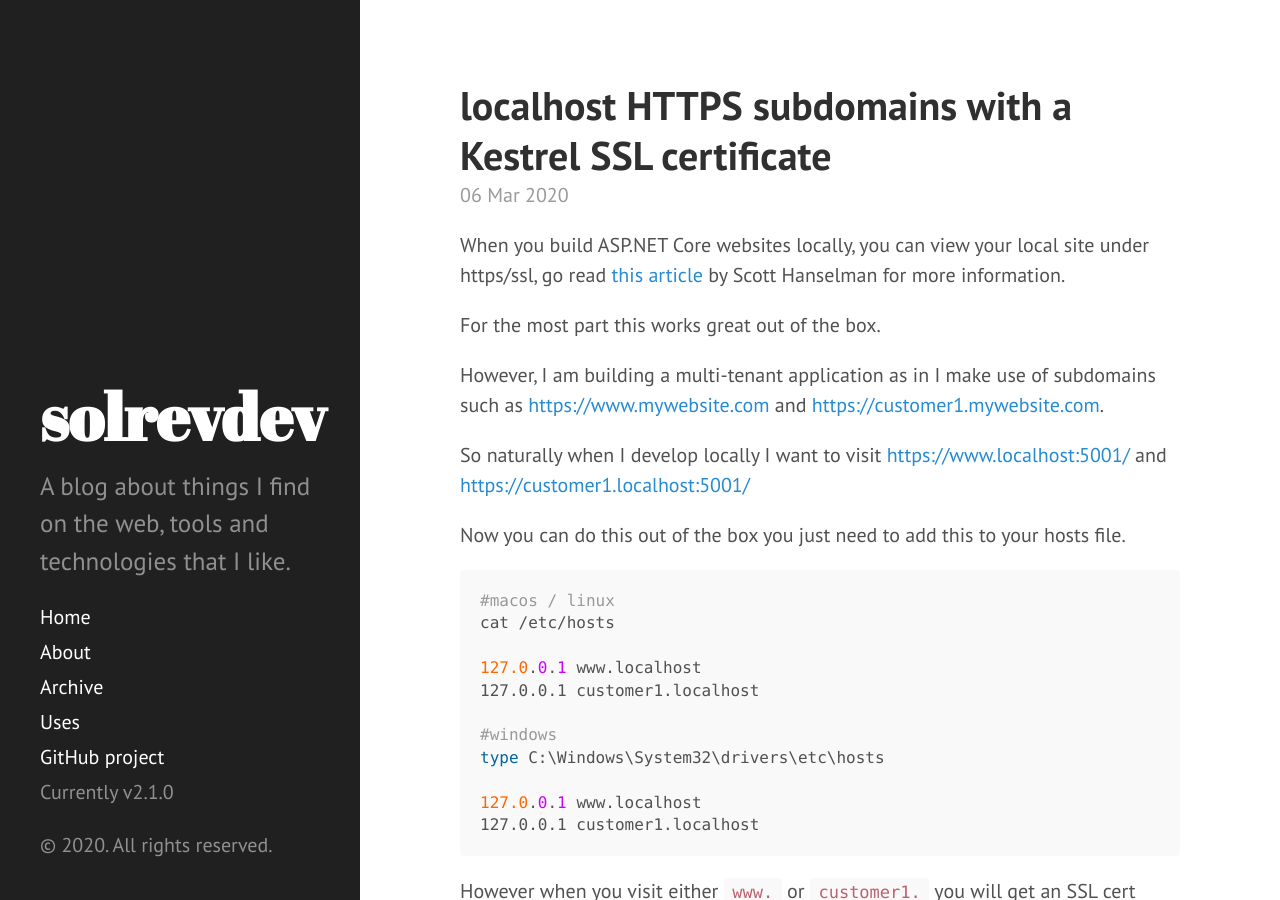
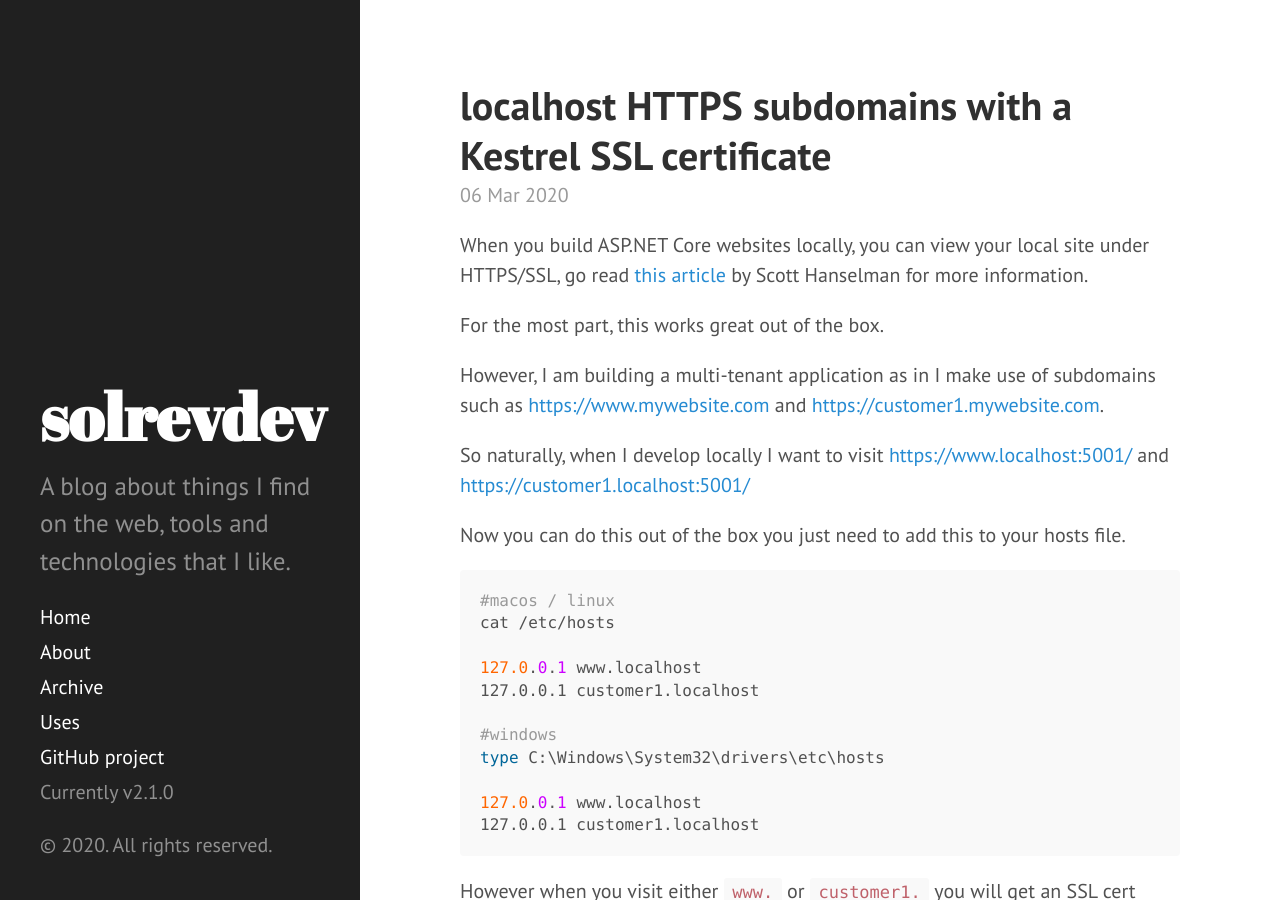
Before and after one commit to solrevdev/solrevdev.github.io, a Jekyll site: the page built from _posts/2020-03-06-localhost-https-subdomains-with-a-kestrel-ssl-certificate.md, in a window 1280 px wide and 900 px high. Built offline with Jekyll 4.4.1, drawn with Linux system fonts in a browser that asks for light colours; some of the changed text lies outside the part shown.

````diff
--- a/_posts/2020-03-06-localhost-https-subdomains-with-a-kestrel-ssl-certificate.md
+++ b/_posts/2020-03-06-localhost-https-subdomains-with-a-kestrel-ssl-certificate.md
@@ -11,13 +11,13 @@ tags:
   - kestrel
 ---
 
-When you build ASP.NET Core websites locally, you can view your local site under https/ssl, go read [this article](https://www.hanselman.com/blog/DevelopingLocallyWithASPNETCoreUnderHTTPSSSLAndSelfSignedCerts.aspx) by Scott Hanselman for more information.
+When you build ASP.NET Core websites locally, you can view your local site under HTTPS/SSL, go read [this article](https://www.hanselman.com/blog/DevelopingLocallyWithASPNETCoreUnderHTTPSSSLAndSelfSignedCerts.aspx) by Scott Hanselman for more information.
 
-For the most part this works great out of the box.
+For the most part, this works great out of the box.
 
 However, I am building a multi-tenant application as in I make use of subdomains such as <https://www.mywebsite.com> and <https://customer1.mywebsite.com>.
 
-So naturally when I develop locally I want to visit <https://www.localhost:5001/> and <https://customer1.localhost:5001/>
+So naturally, when I develop locally I want to visit <https://www.localhost:5001/> and <https://customer1.localhost:5001/>
 
 Now you can do this out of the box you just need to add this to your hosts file.
 
@@ -139,6 +139,6 @@ You have two `appsettings` files, one for development and one for every other en
 
 ```
 
-And with that I was done. If you need to add more subdomains you will need to add them to your hosts file and recreate your pfx file by [redoing the instructions](#create-pfx-certificate) above.
+And with that, I was done. If you need to add more subdomains you will need to add them to your hosts file and recreate your pfx file by [redoing the instructions](#create-pfx-certificate) above.
 
 Success 🎉
````
